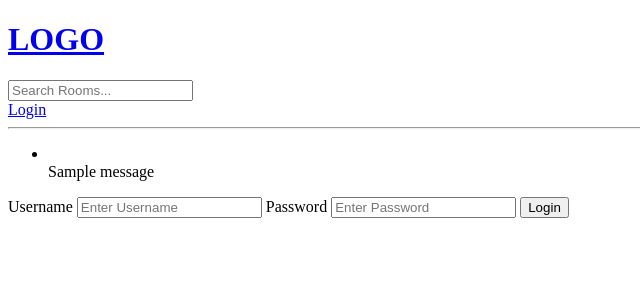
After one commit to rgala302/Django-Project, a Django app: page /login/ in a window 1280 px wide. The commit adds this page. Shown: the top 300 px of the page, without its empty margins (0-640 px from the left). Run offline with Django 5.2, Linux system fonts and the light colour scheme; tables that the repository leaves empty hold one stand-in row (values such as "Sample post"); one stand-in notice (Sample message) is shown.

Commit message:
Flash Messages

```diff
--- /dev/null
+++ b/tutorial/base/templates/base/login_register.html
@@ -0,0 +1,20 @@
+{% extends 'main.html' %}
+{% block content %}
+
+<div>
+    <form method="POST" action="">
+        {% csrf_token %}
+
+        <label>Username</label>
+        <input type="text" name="username" placeholder="Enter Username" />
+
+        <label>Password</label>
+        <input type="password" name="password" placeholder="Enter Password" />
+
+        <input type="submit" value="Login" />
+    </form>
+</div>
+
+
+
+{% endblock content %}
--- a/tutorial/base/urls.py
+++ b/tutorial/base/urls.py
@@ -2,6 +2,8 @@ from django.urls import path
 from.import views
 
 urlpatterns = [
+    path('login/', views.loginPage, name="login"),
+
     path('', views.home, name="home"),
     path('room/<str:pk>/', views.room, name ="room"),
 
--- a/tutorial/base/views.py
+++ b/tutorial/base/views.py
@@ -1,5 +1,7 @@
 from django.shortcuts import render, redirect
+from django.contrib import messages
 from django.db.models import Q
+from django.contrib.auth.models import User
 from .models import Room, Topic
 from .forms import RoomForm
 
@@ -8,6 +10,20 @@ from .forms import RoomForm
 #    {'id':2, 'name':'Design with me!'},
 #    {'id':3, 'name':'Frontend developer!'},
 #]
+
+def loginPage(request):
+
+    if request.method == 'POST':
+        username = request.POST.get('username')
+        password = request.POST.get('password')
+
+        try:
+            user = User.objects.get(username=username)
+        except:
+            messages.error(request, 'User does not exist')
+
+    context = {}
+    return render(request, 'base/login_register.html', context)
 
 def home(request):
     q = request.GET.get('q') if request.GET.get('q') != None else ''
--- a/tutorial/templates/main.html
+++ b/tutorial/templates/main.html
@@ -13,6 +13,14 @@
 <body>
     {% include 'navbar.html' %}
 
+    {% if messages %}
+    <ul class="messages">
+        {% for message in messages %}
+        <li></li>{{ message }}</li>
+        {% endfor %}
+    </ul>
+    {% endif %}
+
     {% block content %}
 
     {% endblock %}
--- a/tutorial/templates/navbar.html
+++ b/tutorial/templates/navbar.html
@@ -1,10 +1,13 @@
 <a href = "/">
     <h1>LOGO</h1>
 </a>
+
 
 <form method="GET" action="{% url 'home' %}">
     <input type="text" name="q" placeholder="Search Rooms..."/>
 
 </form>
 
+<a href="{% url 'login' %}" >Login</a>
+
 <hr>
```
